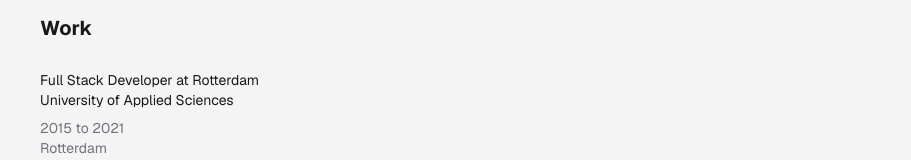
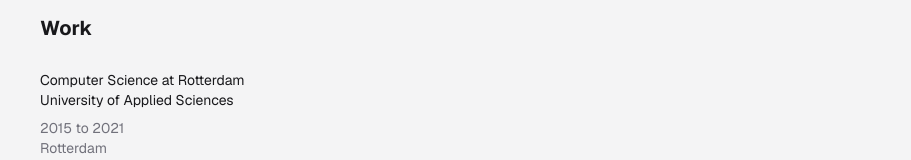
Before and after one commit to RonaldDijks/resume.rdrd.io, a Next.js app: page / in a window 1280 px wide. Shown: the part 862-1022 px from the top of the page, without its empty margins (40-951 px from the left). Built offline with nearby package versions, Linux system fonts and the light colour scheme.

Commit message:
fix ruoas experience

```diff
--- a/src/components/Education.tsx
+++ b/src/components/Education.tsx
@@ -4,7 +4,7 @@ const Education = () => {
       <h2 className="text-xl font-bold">Work</h2>
       <div className="grid divide-y divide-zinc-700">
         <Experience
-          study="Full Stack Developer"
+          study="Computer Science"
           school="Rotterdam University of Applied Sciences"
           period={{ from: "2015", to: "2021" }}
           location="Rotterdam"
```
